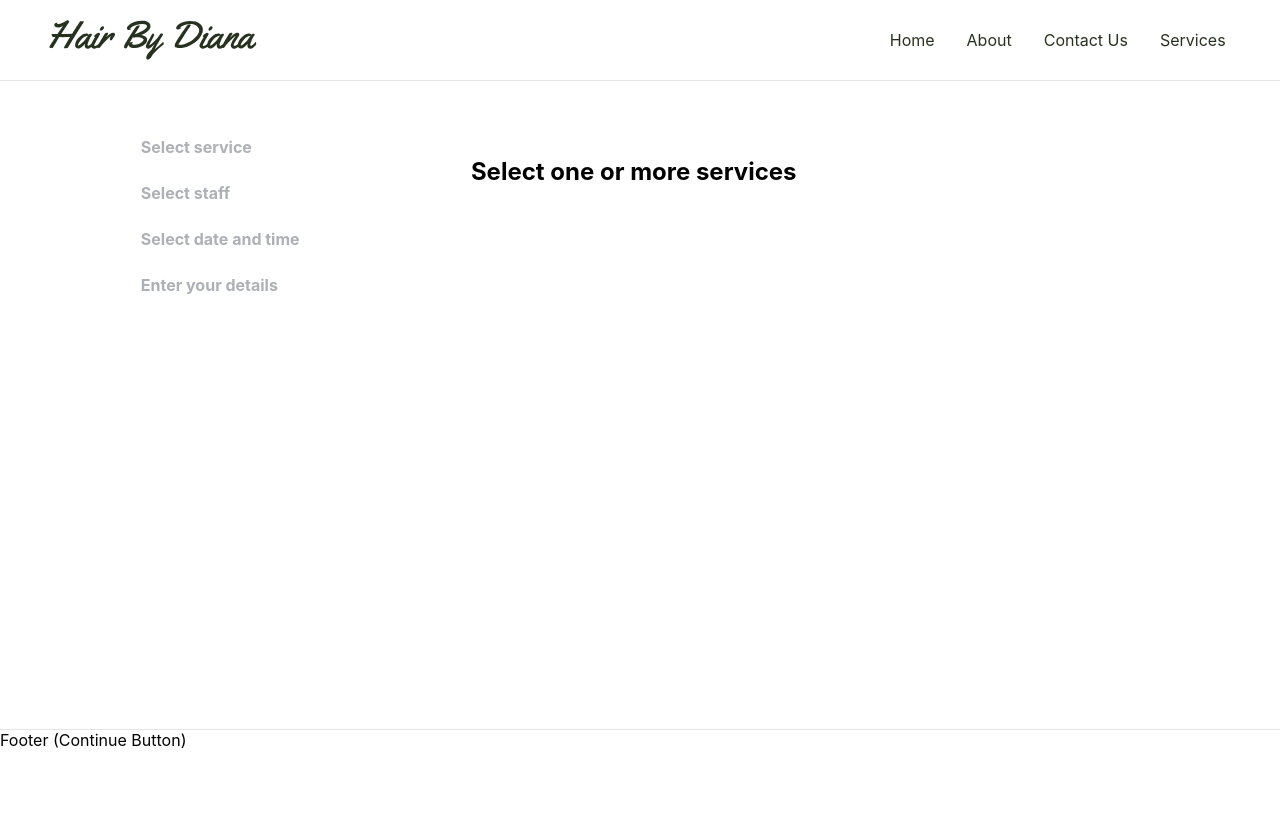
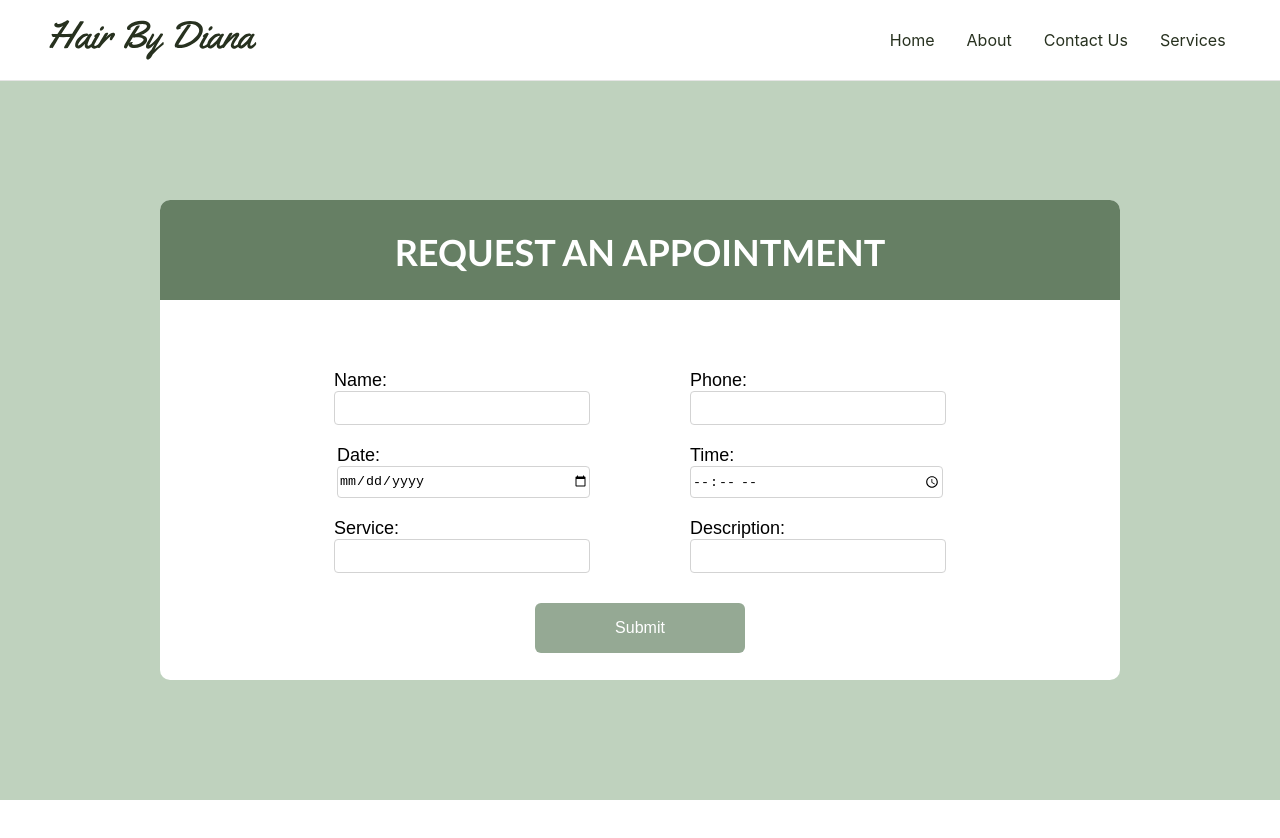
Before and after one commit to edison4354/Hair-By-Diana, a React (Create React App) app in the folder client/: page /book in a window 1280 px wide. Shown: the top 838 px of the page. After the commit the page ends 800 px from the top, so only its background shows below. Built offline with nearby package versions, Linux system fonts and the light colour scheme.

Commit message:
Updated Reservation Form

```diff
--- a/client/package.json
+++ b/client/package.json
@@ -6,6 +6,7 @@
     "@testing-library/jest-dom": "^5.11.4",
     "@testing-library/react": "^11.1.0",
     "@testing-library/user-event": "^12.1.10",
+    "axios": "^0.24.0",
     "react": "^17.0.2",
     "react-dom": "^17.0.2",
     "react-icons": "^4.3.1",
--- a/client/src/components/Reservation/ReservationElements.jsx
+++ b/client/src/components/Reservation/ReservationElements.jsx
@@ -2,33 +2,102 @@ import styled from 'styled-components';
 
 export const ResContainer = styled.div`
   width: 100%;
-  height: 100vh;
+  height: 90vh;
   display: flex;
   justify-content: center;
+  align-items: center;
+  background-color: #BFD2BE;
 `;
 
-export const Context = styled.div`
+export const ResBox = styled.div`
+  background-color: white;
+  height: 60vh;
+  width: 75%;
   display: flex;
-  width: 78vw;
-  margin-top: 57px;
+  flex-direction: column;
+  justify-content: flex-start;
+  align-items: center;
+  border-radius: 10px;
 `
 
-export const SideTitle = styled.div`
-  flex-grow: 1;
+export const ResForm = styled.form`
+  display: flex;
+  flex-direction: column;
+  justify-content: center;
+  align-items: center;
 `
 
-export const SideText = styled.p`
-  font-size: 1rem;
-  font-weight: 700;
-  color: #ADB1B5;
-  padding-bottom: 10px;
-  margin-top: 0;
+export const Header = styled.div`
+  width: 100%;
+  height: 100px;
+  background-color: #667F64;
+  border-radius: 10px 10px 0 0;
+  margin-bottom: 70px;
+  text-align: center;
 `
 
-export const Footer = styled.div`
-  position: fixed;
-  bottom: 0;
-  height: 70px;
-  width: 100vw;
-  border-top: 1px solid rgba(0, 0, 0, 0.1);
+export const HeaderText = styled.h1`
+  color: white;
+  font-size: 36px;
+  font-weight: 600;
+  font-family: 'Trebuchet MS', 'Lucida Sans Unicode', 'Lucida Grande', 'Lucida Sans', Arial, sans-serif;
 `
+
+export const Label = styled.label`
+  display: flex;
+  flex-direction: column;
+  font-size: 18px;
+  font-family: Arial, Helvetica, sans-serif;
+  margin-right: 50px;
+  margin-left: 50px;
+  margin-bottom: 20px;
+`
+
+export const Input = styled.input`
+  width: 250px;
+  height: 30px;
+  border: none;
+  border: 1px solid lightgray;
+  border-radius: 4px;
+`
+
+export const Row = styled.div`
+  display: flex;
+`
+
+export const SumbitInput = styled.input`
+  background-color: #95a994;
+  border: none;
+  color: white;
+  padding: 16px 80px;
+  text-decoration: none;
+  margin: 10px;
+  cursor: pointer;
+  font-size: 16px;
+  border-radius: 6px;
+`
+// export const Context = styled.div`
+//   display: flex;
+//   width: 78vw;
+//   margin-top: 57px;
+// `
+
+// export const SideTitle = styled.div`
+//   flex-grow: 1;
+// `
+
+// export const SideText = styled.p`
+//   font-size: 1rem;
+//   font-weight: 700;
+//   color: #ADB1B5;
+//   padding-bottom: 10px;
+//   margin-top: 0;
+// `
+
+// export const Footer = styled.div`
+//   position: fixed;
+//   bottom: 0;
+//   height: 70px;
+//   width: 100vw;
+//   border-top: 1px solid rgba(0, 0, 0, 0.1);
+// `
--- a/client/src/components/Reservation/index.js
+++ b/client/src/components/Reservation/index.js
@@ -1,30 +1,123 @@
-import React, { Component } from 'react'
-import AppointmentDetails from './ServiceDetail'
+import React, {Component} from 'react'
+import axios from 'axios';
 import {
   ResContainer,
-  Context,
-  SideTitle,
-  SideText,
-  Footer,
+  ResForm,
+  Label,
+  Input,
+  Row,
+  ResBox,
+  Header,
+  HeaderText,
+  SumbitInput
 } from './ReservationElements'
 
-function Reservation() {
-  return (
-    <ResContainer>
-      <Context>
-        <SideTitle>
-          <SideText>Select service</SideText>
-          <SideText>Select staff</SideText>
-          <SideText>Select date and time</SideText>
-          <SideText>Enter your details</SideText>
-        </SideTitle>
-        <AppointmentDetails/>
-      </Context>
-      <Footer>
-        Footer (Continue Button)
-      </Footer>
-    </ResContainer>
-  )
+export default class Reservation extends Component {
+  constructor(props) {
+    super(props);
+
+    this.state = {
+      nameValue: '',
+      phoneValue: '',
+      dateValue: '',
+      timeValue: '',
+      serviceValue: '',
+      descValue: '',
+    };
+
+    this.handleChange = this.handleChange.bind(this);
+    this.handleSubmit = this.handleSubmit.bind(this);
+  }
+
+  handleChange(event) {
+    this.setState({[event.target.name]: event.target.value });
+  }
+
+  handleSubmit(event) {
+    const makeReservation = {
+      nameValue: this.state.nameValue,
+      phoneValue: this.state.phoneValue,
+      dateValue: this.state.dateValue,
+      timeValue: this.state.timeValue,
+      serviceValue: this.state.serviceValue,
+      descValue: this.state.descValue,
+    }
+
+    console.log(makeReservation)
+    axios
+      .post('https://test-server-hair.herokuapp.com/api/appointment', makeReservation)
+      .then(res => {
+        if (res.data) {
+          this.setState({
+            nameValue: '',
+            phoneValue: '',
+            dateValue: '',
+            timeValue: '',
+            serviceValue: '',
+            descValue: '',
+          })
+        }
+      })
+
+    alert(
+      'A name was submitted: ' + this.state.nameValue +
+      '\nA phone number was submitted: ' + this.state.phoneValue +
+      '\nA date was submitted: ' + this.state.dateValue +
+      '\nA time was submitted: ' + this.state.timeValue +
+      '\nA service was submitted: ' + this.state.serviceValue +
+      '\nA description was submitted: ' + this.state.descValue
+      );
+    event.preventDefault();
+  }
+
+  render() {
+    return (
+      <ResContainer>
+        <ResBox>
+          <Header>
+            <HeaderText>REQUEST AN APPOINTMENT</HeaderText>
+          </Header>
+          <ResForm onSubmit={this.handleSubmit}>
+            <Row>
+              <Label>
+                Name:
+                <Input type="text" name="nameValue" value={this.state.nameValue} onChange={this.handleChange} />
+              </Label>
+
+              <Label>
+                Phone:
+                <Input type="tel" name="phoneValue" value={this.state.phoneValue} onChange={this.handleChange} />
+              </Label>
+            </Row>
+
+            <Row>
+              <Label>
+                Date:
+                <Input type="date" name="dateValue" value={this.state.dateValue} onChange={this.handleChange} />
+              </Label>
+
+              <Label>
+                Time:
+                <Input type="time" name="timeValue" value={this.state.timeValue} onChange={this.handleChange} />
+              </Label>
+            </Row>
+
+            <Row>
+              <Label>
+                Service:
+                <Input type="text" name="serviceValue" value={this.state.serviceValue} onChange={this.handleChange} />
+              </Label>
+
+              <Label>
+                Description:
+                <Input type="text" name="descValue" value={this.state.descValue} onChange={this.handleChange} />
+              </Label>
+            </Row>
+
+            <SumbitInput type="submit" value="Submit" />
+          </ResForm>
+        </ResBox>
+      </ResContainer>
+    );
+  }
 }
-
-export default Reservation;
--- a/client/src/views/booking.js
+++ b/client/src/views/booking.js
@@ -1,5 +1,4 @@
 import React from "react";
-import { Link } from "react-router-dom";
 import Reservation from "../components/Reservation"
 import {
   Container,
```
Also changed, not shown: 2 other files (tests, documents, lock files or other folders).
